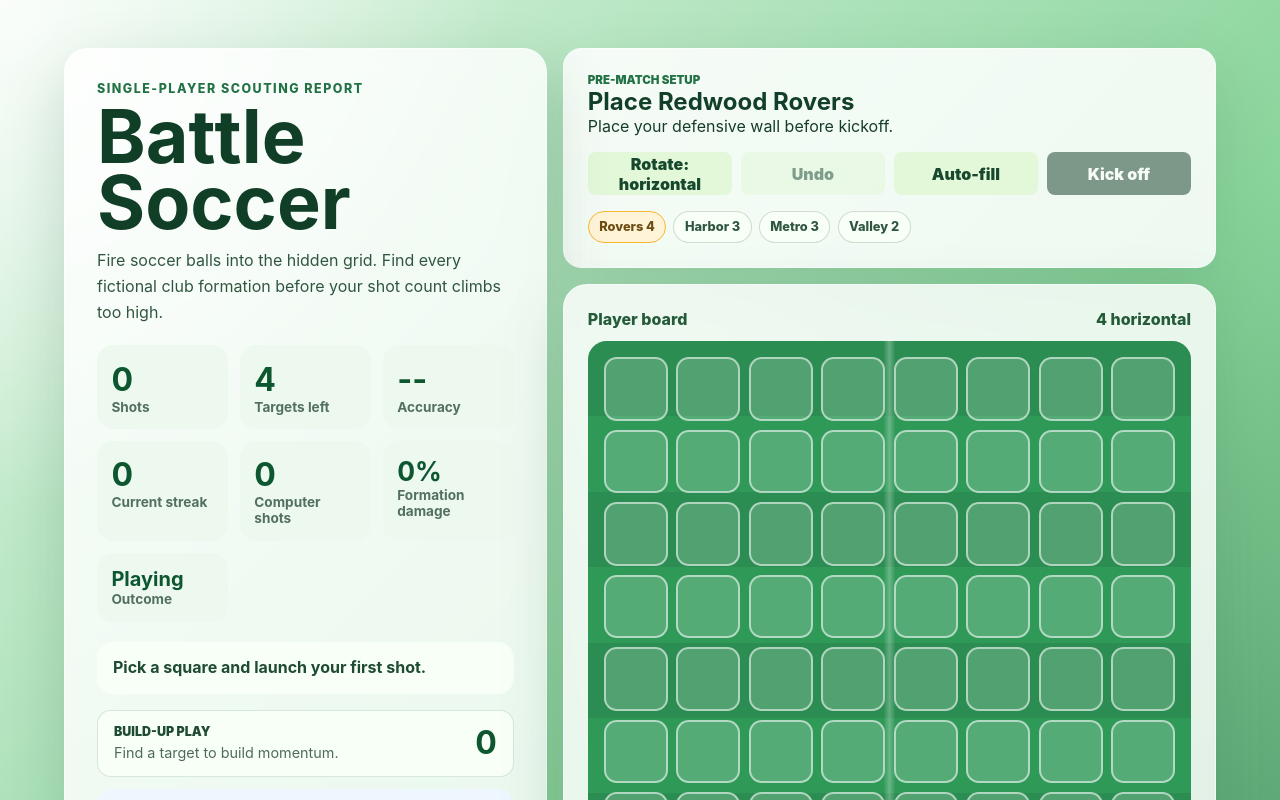
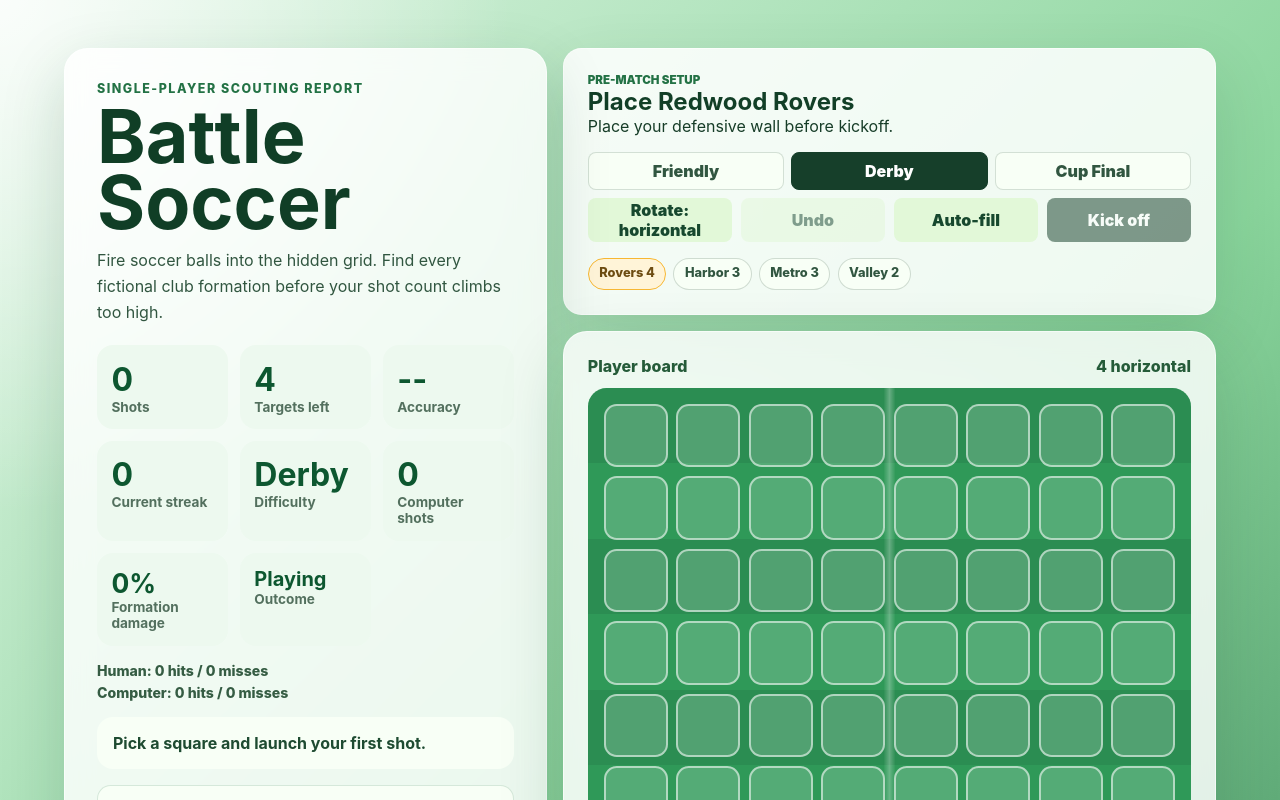
Before and after one commit to vandiverj/battle-soccer, a React (Vite) app: page / in a window 1280 px wide. Shown: the top 800 px of the page. Built offline with nearby package versions, Linux system fonts and the light colour scheme.

Commit message:
Add match settings and smarter opponent play

```diff
--- a/src/App.css
+++ b/src/App.css
@@ -153,6 +153,13 @@
   line-height: 1.05;
 }
 
+.outcome-burst__stats {
+  margin: 0.3rem 0 0;
+  font-size: 0.82rem;
+  font-weight: 850;
+  line-height: 1.25;
+}
+
 .game-layout {
   position: relative;
   z-index: 1;
@@ -241,6 +248,15 @@ h2 {
   color: #53705e;
   font-size: 0.85rem;
   font-weight: 700;
+}
+
+.match-statline {
+  display: grid;
+  gap: 0.35rem;
+  margin: -0.25rem 0 1rem;
+  color: #355c43;
+  font-size: 0.88rem;
+  font-weight: 800;
 }
 
 .outcome-stat strong {
@@ -466,6 +482,13 @@ h2 {
   gap: 0.55rem;
 }
 
+.difficulty-selector {
+  display: grid;
+  grid-column: 1 / -1;
+  grid-template-columns: repeat(3, minmax(0, 1fr));
+  gap: 0.45rem;
+}
+
 .setup-controls button {
   min-height: 2.7rem;
   border: 0;
@@ -474,6 +497,19 @@ h2 {
   color: #17482e;
   cursor: pointer;
   font-weight: 900;
+}
+
+.setup-controls .difficulty-selector__button {
+  min-height: 2.35rem;
+  border: 1px solid rgba(22, 63, 42, 0.16);
+  background: #f8fff6;
+  color: #315640;
+}
+
+.setup-controls .difficulty-selector__button--active {
+  border-color: #163f2a;
+  background: #163f2a;
+  color: #ffffff;
 }
 
 .setup-controls button:disabled {
@@ -570,6 +606,12 @@ h2 {
   background: rgba(25, 58, 42, 0.42);
 }
 
+.grid-cell--latest {
+  animation: latest-shot-pop 520ms ease-out;
+  outline: 3px solid rgba(255, 255, 255, 0.78);
+  outline-offset: 2px;
+}
+
 .grid-cell:disabled {
   cursor: default;
 }
@@ -586,7 +628,7 @@ h2 {
   background: #17482e;
   color: #f8fff6;
   font-size: clamp(0.68rem, 1.8vw, 1rem);
-  letter-spacing: 0.02em;
+  letter-spacing: 0;
 }
 
 .player-cell--occupied::after {
@@ -600,6 +642,8 @@ h2 {
 
 .player-cell--occupied span {
   position: absolute;
+  z-index: 1;
+  transform: translateY(-0.08rem);
 }
 
 .player-cell--placement {
@@ -679,6 +723,18 @@ h2 {
 
   100% {
     box-shadow: 0 0 0 0.5rem rgba(255, 255, 255, 0);
+    transform: scale(1);
+  }
+}
+
+@keyframes latest-shot-pop {
+  0% {
+    box-shadow: 0 0 0 0 rgba(255, 255, 255, 0.76);
+    transform: scale(0.92);
+  }
+
+  100% {
+    box-shadow: 0 0 0 0.7rem rgba(255, 255, 255, 0);
     transform: scale(1);
   }
 }
@@ -907,6 +963,10 @@ h2 {
   .setup-controls {
     grid-template-columns: repeat(2, minmax(0, 1fr));
   }
+
+  .difficulty-selector {
+    grid-template-columns: 1fr;
+  }
 }
 
 @media (prefers-reduced-motion: reduce) {
@@ -919,6 +979,14 @@ h2 {
     animation: none;
   }
 
+  .grid-cell--latest,
+  .momentum-card--surging,
+  .player-board--thinking .player-cell,
+  .player-cell--computer-hit,
+  .player-cell--computer-miss {
+    animation: none;
+  }
+
   .endgame-fx__beam {
     display: none;
   }
--- a/src/App.tsx
+++ b/src/App.tsx
@@ -5,20 +5,29 @@ import { PlayerBoard } from './components/PlayerBoard';
 import { StatusPanel } from './components/StatusPanel';
 import { TargetList } from './components/TargetList';
 import { placeTargetAt, placeTargets } from './game/placement';
-import { createGame, getRemainingTargets, playComputerTurn, shootCell } from './game/gameState';
+import {
+  COMPUTER_TURN_DELAYS_MS,
+  DEFAULT_MATCH_SETTINGS,
+  DIFFICULTY_LABELS,
+  createGame,
+  getMatchStats,
+  getRemainingTargets,
+  playComputerTurn,
+  shootCell,
+} from './game/gameState';
 import { GRID_SIZE, TARGET_DEFINITIONS } from './game/targets';
-import type { Coordinate, GameState, Orientation, PlacedTarget } from './game/types';
-
-const COMPUTER_TURN_DELAY_MS = 700;
+import type { Coordinate, DifficultyLevel, GameState, MatchSettings, Orientation, PlacedTarget } from './game/types';
 
 function App() {
+  const [matchSettings, setMatchSettings] = useState<MatchSettings>(DEFAULT_MATCH_SETTINGS);
   const [placedFormations, setPlacedFormations] = useState<PlacedTarget[]>([]);
   const [orientation, setOrientation] = useState<Orientation>('horizontal');
   const [isGameStarted, setIsGameStarted] = useState(false);
   const [placementMessage, setPlacementMessage] = useState('Place your defensive wall before kickoff.');
-  const [game, setGame] = useState<GameState>(() => createGame(GRID_SIZE, undefined, []));
+  const [game, setGame] = useState<GameState>(() => createGame(GRID_SIZE, undefined, [], DEFAULT_MATCH_SETTINGS));
   const [isComputerThinking, setIsComputerThinking] = useState(false);
   const remainingTargets = useMemo(() => getRemainingTargets(game), [game]);
+  const matchStats = useMemo(() => getMatchStats(game), [game]);
   const outcome = game.isWon ? 'won' : game.isLost ? 'lost' : null;
   const activeTarget = TARGET_DEFINITIONS[placedFormations.length];
   const isSetupComplete = placedFormations.length === TARGET_DEFINITIONS.length;
@@ -31,10 +40,10 @@ function App() {
     const timer = window.setTimeout(() => {
       setGame((currentGame) => playComputerTurn(currentGame));
       setIsComputerThinking(false);
-    }, COMPUTER_TURN_DELAY_MS);
+    }, COMPUTER_TURN_DELAYS_MS[game.settings.difficulty]);
 
     return () => window.clearTimeout(timer);
-  }, [isComputerThinking]);
+  }, [game.settings.difficulty, isComputerThinking]);
 
   const handleShoot = (coordinate: Coordinate) => {
     if (!isGameStarted || isComputerThinking || game.isWon || game.isLost) {
@@ -54,7 +63,21 @@ function App() {
     setIsGameStarted(false);
     setPlacedFormations([]);
     setPlacementMessage('Place your defensive wall before kickoff.');
-    setGame(createGame(GRID_SIZE, undefined, []));
+    setGame(createGame(GRID_SIZE, undefined, [], matchSettings));
+  };
+
+  const handleDifficultyChange = (difficulty: DifficultyLevel) => {
+    if (isGameStarted) {
+      return;
+    }
+
+    const nextSettings = { difficulty };
+    setMatchSettings(nextSettings);
+    setGame((currentGame) => ({
+      ...currentGame,
+      settings: nextSettings,
+    }));
+    setPlacementMessage(`${DIFFICULTY_LABELS[difficulty]} selected. Place your defensive wall before kickoff.`);
   };
 
   const handlePlaceFormation = (coordinate: Coordinate) => {
@@ -110,7 +133,7 @@ function App() {
 
     setIsGameStarted(true);
     setIsComputerThinking(false);
-    setGame(createGame(GRID_SIZE, undefined, placedFormations));
+    setGame(createGame(GRID_SIZE, undefined, placedFormations, matchSettings));
   };
 
   return (
@@ -133,6 +156,9 @@ function App() {
             <p className="outcome-burst__title">
               {outcome === 'won' ? 'You lifted the cup!' : 'The wall came down.'}
             </p>
+            <p className="outcome-burst__stats">
+              {matchStats.turnsPlayed} turns · {matchStats.accuracy ?? 0}% accuracy · {matchStats.formationDamage}% wall damage
+            </p>
           </div>
         </div>
       ) : null}
@@ -152,6 +178,18 @@ function App() {
                 <p>{placementMessage}</p>
               </div>
               <div className="setup-controls" aria-label="Formation placement controls">
+                <div className="difficulty-selector" aria-label="Difficulty selection">
+                  {(Object.keys(DIFFICULTY_LABELS) as DifficultyLevel[]).map((difficulty) => (
+                    <button
+                      key={difficulty}
+                      type="button"
+                      className={matchSettings.difficulty === difficulty ? 'difficulty-selector__button difficulty-selector__button--active' : 'difficulty-selector__button'}
+                      onClick={() => handleDifficultyChange(difficulty)}
+                    >
+                      {DIFFICULTY_LABELS[difficulty]}
+                    </button>
+                  ))}
+                </div>
                 <button type="button" onClick={() => setOrientation((current) => (current === 'horizontal' ? 'vertical' : 'horizontal'))}>
                   Rotate: {orientation}
                 </button>
--- a/src/components/GameBoard.tsx
+++ b/src/components/GameBoard.tsx
@@ -23,6 +23,7 @@ export function GameBoard({ state, disabled = false, onShoot }: GameBoardProps)
         {cells.map((cell) => {
           const key = coordinateKey(cell);
           const shot = state.shots[key];
+          const isLatestShot = state.lastResult?.coordinate && coordinateKey(state.lastResult.coordinate) === key;
           const label = shot
             ? `Opponent row ${cell.row + 1}, column ${cell.col + 1}: ${shot}`
             : `Shoot opponent row ${cell.row + 1}, column ${cell.col + 1}`;
@@ -31,7 +32,7 @@ export function GameBoard({ state, disabled = false, onShoot }: GameBoardProps)
             <button
               key={key}
               type="button"
-              className={`grid-cell ${shot ? `grid-cell--${shot}` : ''}`}
+              className={`grid-cell ${shot ? `grid-cell--${shot}` : ''} ${isLatestShot ? 'grid-cell--latest' : ''}`}
               aria-label={label}
               disabled={disabled || state.isWon || state.isLost}
               onClick={() => onShoot(cell)}
--- a/src/components/StatusPanel.tsx
+++ b/src/components/StatusPanel.tsx
@@ -1,4 +1,4 @@
-import { getGameOutcome, getMomentumLevel, getPlayerFormationDamage, getShotAccuracy } from '../game/gameState';
+import { DIFFICULTY_LABELS, getGameOutcome, getMatchStats, getMomentumLevel, getPlayerFormationDamage, getShotAccuracy } from '../game/gameState';
 import type { GameState } from '../game/types';
 import { ShotHistory } from './ShotHistory';
 
@@ -61,6 +61,7 @@ const formatLastComputerResult = (state: GameState, isComputerThinking: boolean)
 export function StatusPanel({ state, remainingCount, isComputerThinking = false, onReset }: StatusPanelProps) {
   const accuracy = getShotAccuracy(state);
   const formationDamage = getPlayerFormationDamage(state);
+  const matchStats = getMatchStats(state);
   const outcome = getGameOutcome(state);
   const momentum = getMomentumLevel(state);
   const outcomeLabel = outcome === 'won' ? 'Win' : outcome === 'lost' ? 'Loss' : 'Playing';
@@ -99,6 +100,10 @@ export function StatusPanel({ state, remainingCount, isComputerThinking = false,
           <span>Current streak</span>
         </div>
         <div>
+          <strong>{DIFFICULTY_LABELS[state.settings.difficulty]}</strong>
+          <span>Difficulty</span>
+        </div>
+        <div>
           <strong>{state.computerShotCount}</strong>
           <span>Computer shots</span>
         </div>
@@ -110,6 +115,11 @@ export function StatusPanel({ state, remainingCount, isComputerThinking = false,
           <strong>{outcomeLabel}</strong>
           <span>Outcome</span>
         </div>
+      </div>
+
+      <div className="match-statline" aria-label="Match statline">
+        <span>Human: {matchStats.humanHits} hits / {matchStats.humanMisses} misses</span>
+        <span>Computer: {matchStats.computerHits} hits / {matchStats.computerMisses} misses</span>
       </div>
 
       <p className={`result result--${state.isLost ? 'lost' : state.lastResult?.outcome ?? 'ready'}`}>
--- a/src/game/gameState.ts
+++ b/src/game/gameState.ts
@@ -4,7 +4,10 @@ import type {
   CellState,
   ComputerShotResult,
   Coordinate,
+  DifficultyLevel,
   GameOutcome,
+  MatchSettings,
+  MatchStats,
   GameState,
   MomentumLevel,
   PlacedTarget,
@@ -12,6 +15,22 @@ import type {
   ShotResult,
   ShotSide,
 } from './types';
+
+export const DEFAULT_MATCH_SETTINGS: MatchSettings = {
+  difficulty: 'derby',
+};
+
+export const DIFFICULTY_LABELS: Record<DifficultyLevel, string> = {
+  friendly: 'Friendly',
+  derby: 'Derby',
+  'cup-final': 'Cup Final',
+};
+
+export const COMPUTER_TURN_DELAYS_MS: Record<DifficultyLevel, number> = {
+  friendly: 900,
+  derby: 700,
+  'cup-final': 520,
+};
 
 const findTargetAt = (targets: PlacedTarget[], coordinate: Coordinate): PlacedTarget | undefined =>
   targets.find((target) => target.cells.some((cell) => coordinateKey(cell) === coordinateKey(coordinate)));
@@ -36,6 +55,15 @@ export const getShotAccuracy = (state: GameState): number | null => {
   return Math.round((getHitCount(state) / state.shotCount) * 100);
 };
 
+export const getHumanMissCount = (state: GameState): number =>
+  Object.values(state.shots).filter((shot) => shot === 'miss').length;
+
+export const getComputerHitCount = (state: GameState): number =>
+  Object.values(state.playerShots).filter((shot) => shot === 'hit').length;
+
+export const getComputerMissCount = (state: GameState): number =>
+  Object.values(state.playerShots).filter((shot) => shot === 'miss').length;
+
 export const getPlayerFormationDamage = (state: GameState): number => {
   const formationCells = state.playerFormations.flatMap((formation) => formation.cells);
 
@@ -55,6 +83,16 @@ export const getGameOutcome = (state: Pick<GameState, 'isWon' | 'isLost'>): Game
 
   return state.isLost ? 'lost' : 'playing';
 };
+
+export const getMatchStats = (state: GameState): MatchStats => ({
+  humanHits: getHitCount(state),
+  humanMisses: getHumanMissCount(state),
+  computerHits: getComputerHitCount(state),
+  computerMisses: getComputerMissCount(state),
+  accuracy: getShotAccuracy(state),
+  formationDamage: getPlayerFormationDamage(state),
+  turnsPlayed: Math.max(state.shotCount, state.computerShotCount),
+});
 
 export const getMomentumLevel = (state: Pick<GameState, 'currentStreak'>): MomentumLevel => {
   if (state.currentStreak >= 3) {
@@ -87,8 +125,10 @@ export const createGame = (
   gridSize = GRID_SIZE,
   targets = placeTargets(undefined, gridSize),
   playerFormations = placeTargets(undefined, gridSize),
+  settings: MatchSettings = DEFAULT_MATCH_SETTINGS,
 ): GameState => ({
   gridSize,
+  settings,
   targets,
   playerFormations,
   shots: {},
@@ -109,10 +149,50 @@ const getAllCoordinates = (gridSize: number): Coordinate[] =>
 const getAvailableComputerShots = (state: GameState): Coordinate[] =>
   getAllCoordinates(state.gridSize).filter((coordinate) => !state.playerShots[coordinateKey(coordinate)]);
 
-const takeComputerShot = (state: GameState, random = Math.random): GameState => {
+const getAdjacentCoordinates = (coordinate: Coordinate, gridSize: number): Coordinate[] =>
+  [
+    { row: coordinate.row - 1, col: coordinate.col },
+    { row: coordinate.row + 1, col: coordinate.col },
+    { row: coordinate.row, col: coordinate.col - 1 },
+    { row: coordinate.row, col: coordinate.col + 1 },
+  ].filter((cell) => cell.row >= 0 && cell.row < gridSize && cell.col >= 0 && cell.col < gridSize);
+
+const getHuntCandidates = (state: GameState): Coordinate[] => {
+  const hitCoordinates = Object.entries(state.playerShots)
+    .filter(([, outcome]) => outcome === 'hit')
+    .map(([key]) => parseCoordinateKey(key));
+  const availableKeys = new Set(getAvailableComputerShots(state).map(coordinateKey));
+
+  return hitCoordinates
+    .flatMap((coordinate) => getAdjacentCoordinates(coordinate, state.gridSize))
+    .filter((coordinate) => availableKeys.has(coordinateKey(coordinate)));
+};
+
+const chooseComputerShot = (state: GameState, random: () => number): Coordinate | null => {
   const availableShots = getAvailableComputerShots(state);
 
   if (availableShots.length === 0) {
+    return null;
+  }
+
+  if (state.settings.difficulty !== 'friendly') {
+    const huntCandidates = getHuntCandidates(state);
+    const huntChance = state.settings.difficulty === 'cup-final' ? 0.9 : 0.58;
+
+    if (huntCandidates.length > 0 && random() < huntChance) {
+      const huntIndex = Math.max(0, Math.min(Math.floor(random() * huntCandidates.length), huntCandidates.length - 1));
+      return huntCandidates[huntIndex];
+    }
+  }
+
+  const shotIndex = Math.max(0, Math.min(Math.floor(random() * availableShots.length), availableShots.length - 1));
+  return availableShots[shotIndex];
+};
+
+const takeComputerShot = (state: GameState, random = Math.random): GameState => {
+  const coordinate = chooseComputerShot(state, random);
+
+  if (!coordinate) {
     const result: ComputerShotResult = {
       outcome: 'exhausted',
       shotCounted: false,
@@ -124,8 +204,6 @@ const takeComputerShot = (state: GameState, random = Math.random): GameState =>
     };
   }
 
-  const shotIndex = Math.max(0, Math.min(Math.floor(random() * availableShots.length), availableShots.length - 1));
-  const coordinate = availableShots[shotIndex];
   const key = coordinateKey(coordinate);
   const target = findTargetAt(state.playerFormations, coordinate);
   const outcome: CellState = target ? 'hit' : 'miss';
```
Also changed, not shown: src/components/PlayerBoard.tsx (+4 -3 lines), src/game/types.ts (+17 -0 lines), 1 other file (tests, documents, lock files or other folders).
